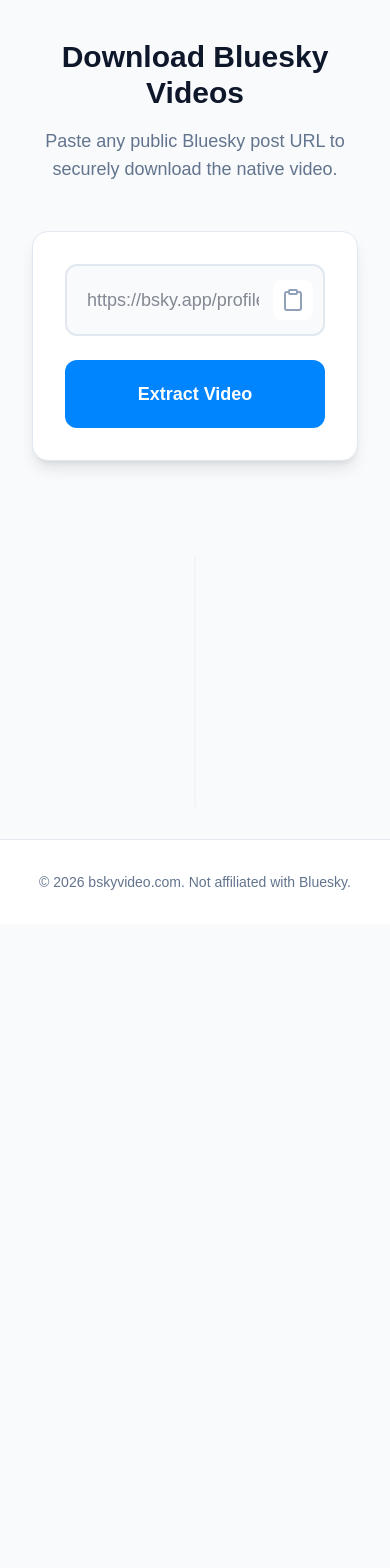
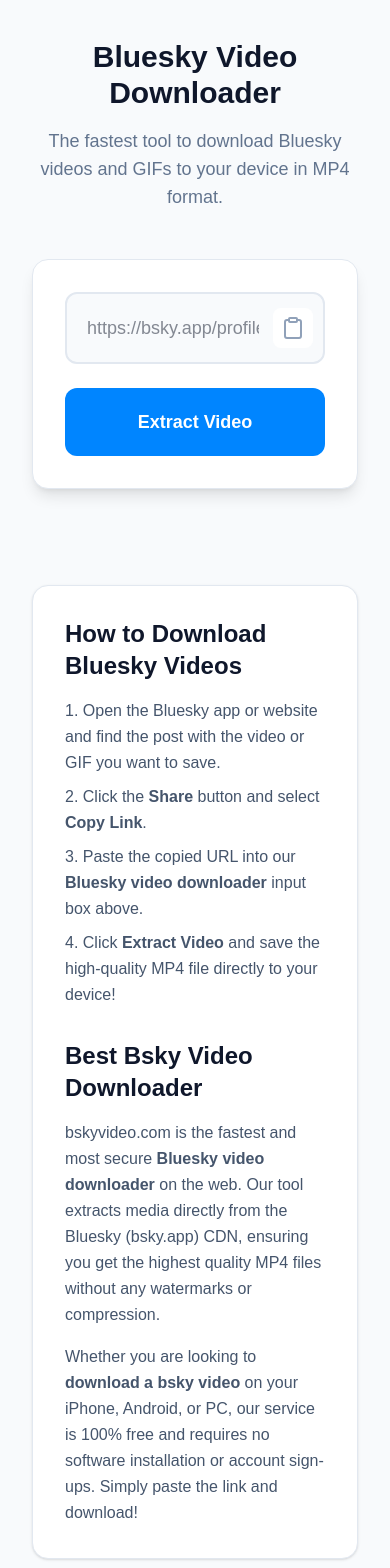
Before and after one commit to jnaneshwarareddys-tech/bskyvideo, a Next.js app: page / in a window 390 px wide. Shown: the part 260-1828 px from the top of the page. Before the commit the page ends 1184 px from the top, so only its background shows below. Built offline with nearby package versions, Linux system fonts and the light colour scheme.

Commit message:
feat: Aggressive SEO keyword optimization for Bluesky video downloader

```diff
--- a/src/app/layout.tsx
+++ b/src/app/layout.tsx
@@ -2,8 +2,24 @@
 import "./globals.css";
 
 export const metadata: Metadata = {
-  title: "bskyvideo.com - Download Bluesky Videos",
-  description: "Fast, secure utility to download natively hosted media from the Bluesky social platform.",
+  title: "Bluesky Video Downloader | Download Bsky Videos Free",
+  description: "The fastest, free Bluesky video downloader. Download Bluesky videos and GIFs in HD MP4 format directly to your iPhone, Android, or PC without watermarks.",
+  keywords: "bluesky video downloader, download bsky video, bluesky downloader, save bluesky videos, bsky video download, bluesky gif downloader, bskyvideo",
+  alternates: {
+    canonical: 'https://bskyvideo.com',
+  },
+  openGraph: {
+    title: "Bluesky Video Downloader",
+    description: "Download Bluesky videos and GIFs instantly in MP4 format. 100% free, fast, and secure.",
+    url: "https://bskyvideo.com",
+    siteName: "bskyvideo.com",
+    type: "website",
+  },
+  twitter: {
+    card: "summary_large_image",
+    title: "Bluesky Video Downloader",
+    description: "Download Bluesky videos and GIFs instantly in MP4 format.",
+  },
   verification: {
     google: "HZLyisr0p1jHR0Q1GIOQIxz5KuacxpQza333QIWtGo8",
   },
--- a/src/app/page.tsx
+++ b/src/app/page.tsx
@@ -47,7 +47,7 @@
     <div className="min-h-screen flex flex-col bg-background text-foreground">
       {/* Header */}
       <header className="w-full border-b border-slate-200 dark:border-slate-800 p-6 flex justify-center items-center bg-white dark:bg-slate-900 shadow-sm z-10">
-        <h1 className="text-2xl font-extrabold tracking-tight text-corporate-blue">bskyvideo</h1>
+        <span className="text-2xl font-extrabold tracking-tight text-corporate-blue">bskyvideo</span>
       </header>
 
       {/* Main Content */}
@@ -57,8 +57,8 @@
         <AdBanner dataKey="ff67f388d02f31fc48868e6a5124ba4e" width={728} height={90} />
 
         <div className="w-full text-center space-y-4">
-          <h2 className="text-3xl md:text-5xl font-bold text-slate-900 dark:text-white">Download Bluesky Videos</h2>
-          <p className="text-lg text-slate-500">Paste any public Bluesky post URL to securely download the native video.</p>
+          <h1 className="text-3xl md:text-5xl font-bold text-slate-900 dark:text-white">Bluesky Video Downloader</h1>
+          <p className="text-lg text-slate-500">The fastest tool to download Bluesky videos and GIFs to your device in MP4 format.</p>
         </div>
 
         {/* Input Form */}
@@ -137,6 +137,30 @@
           </div>
         )}
 
+        {/* SEO Content Section */}
+        <section className="w-full max-w-2xl text-left space-y-8 mt-12 bg-white dark:bg-slate-900 p-8 rounded-2xl shadow-sm border border-slate-200 dark:border-slate-800">
+
+          <div className="space-y-4">
+            <h2 className="text-2xl font-bold text-slate-900 dark:text-white">How to Download Bluesky Videos</h2>
+            <ol className="list-decimal list-inside space-y-2 text-slate-600 dark:text-slate-300 leading-relaxed">
+              <li>Open the Bluesky app or website and find the post with the video or GIF you want to save.</li>
+              <li>Click the <strong>Share</strong> button and select <strong>Copy Link</strong>.</li>
+              <li>Paste the copied URL into our <strong>Bluesky video downloader</strong> input box above.</li>
+              <li>Click <strong>Extract Video</strong> and save the high-quality MP4 file directly to your device!</li>
+            </ol>
+          </div>
+
+          <div className="space-y-4">
+            <h2 className="text-2xl font-bold text-slate-900 dark:text-white">Best Bsky Video Downloader</h2>
+            <p className="text-slate-600 dark:text-slate-300 leading-relaxed">
+              bskyvideo.com is the fastest and most secure <strong>Bluesky video downloader</strong> on the web. Our tool extracts media directly from the Bluesky (bsky.app) CDN, ensuring you get the highest quality MP4 files without any watermarks or compression.
+            </p>
+            <p className="text-slate-600 dark:text-slate-300 leading-relaxed">
+              Whether you are looking to <strong>download a bsky video</strong> on your iPhone, Android, or PC, our service is 100% free and requires no software installation or account sign-ups. Simply paste the link and download!
+            </p>
+          </div>
+        </section>
+
         {/* Ad Placement 2 */}
         <div className="mt-12">
           <AdBanner dataKey="1f7f1ca1c92d1afb51d731ef97d253ed" width={300} height={250} />
```
